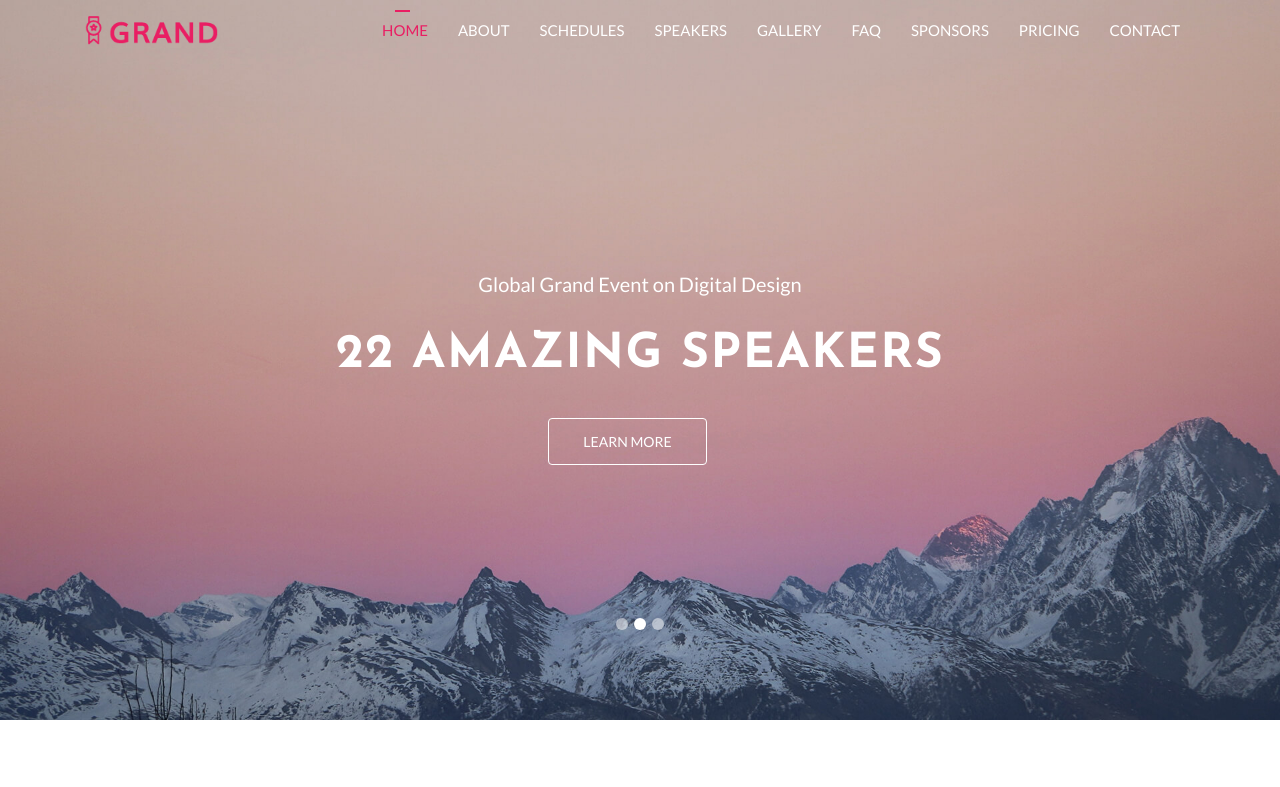
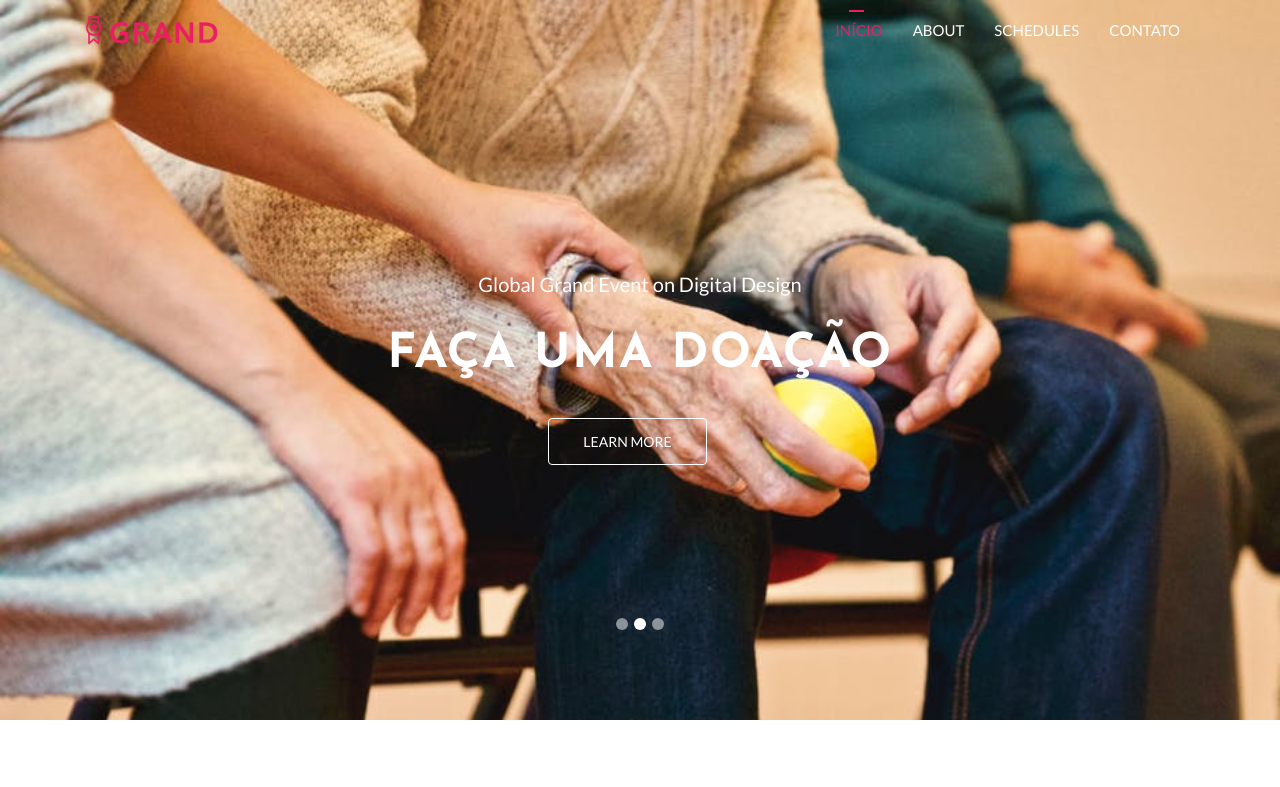
Before and after one commit to wendreof/lardombosco3, a plain HTML site: page index.html in a window 1280 px wide. Shown: the top 787 px of the page. Drawn offline with Linux system fonts and the light colour scheme; some packages are replaced by stand-ins of ours; files whose address does not match are found by name.

Commit message:
Updating imgs

```diff
--- a/index.html
+++ b/index.html
@@ -5,7 +5,7 @@
     <meta charset="utf-8">
     <meta name="viewport" content="width=device-width, initial-scale=1, shrink-to-fit=no">
 
-    <title>Grand - Event and Conference Template</title>
+    <title>Centro de convivência Dom Bosco</title>
 
     <!-- Bootstrap CSS -->
     <link rel="stylesheet" type="text/css" href="assets/css/bootstrap.min.css" >
@@ -44,7 +44,7 @@
             <ul class="navbar-nav mr-auto w-100 justify-content-end">
               <li class="nav-item active">
                 <a class="nav-link" href="#header-wrap">
-                  Home
+                  Início
                 </a>
               </li>
               <li class="nav-item">
@@ -56,35 +56,9 @@
                 <a class="nav-link" href="#schedules">
                   schedules
                 </a>
-              </li>
-              <li class="nav-item">
-                <a class="nav-link" href="#team">
-                  Speakers
-                </a>
-              </li>
-              <li class="nav-item">
-                <a class="nav-link" href="#gallery">
-                  Gallery
-                </a>
-              </li>
-              <li class="nav-item">
-                <a class="nav-link" href="#faq">
-                  Faq
-                </a>
-              </li>
-              <li class="nav-item">
-                <a class="nav-link" href="#sponsors">
-                  Sponsors
-                </a>
-              </li>
-              <li class="nav-item">
-                <a class="nav-link" href="#pricing">
-                  pricing
-                </a>
-              </li>
               <li class="nav-item">
                 <a class="nav-link" href="#google-map-area">
-                  Contact
+                  Contato
                 </a>
               </li>
             </ul>
@@ -103,20 +77,6 @@
              <a class="page-scroll" href="#schedules">schedules</a>
           </li>
           <li>
-            <a class="page-scroll" href="#team">Speakers</a>
-          </li>
-          <li>
-            <a class="page-scroll" href="#gallery">Gallery</a>
-          </li>
-          <li>
-            <a class="page-scroll" href="#faq">Faq</a>
-          </li>
-          <li>
-            <a class="page-scroll" href="#sponsors">Sponsors</a>
-          </li>
-          <li>
-            <a class="page-scroll" href="#pricing">pricing</a>
-          </li>
           <li>
             <a class="page-scroll" href="#google-map-area">Contact</a>
           </li>
@@ -135,24 +95,24 @@
         </ol>
         <div class="carousel-inner">
           <div class="carousel-item active">
-            <img class="d-block w-100" src="assets/img/slider/slide1.jpg" alt="First slide">
+            <img class="d-block w-100" src="assets/img/slider/slide1.jpeg" alt="First slide">
             <div class="carousel-caption d-md-block">
               <p class="fadeInUp wow" data-wow-delay=".6s">Global Grand Event on Digital Design</p>
-              <h1 class="wow fadeInDown heading" data-wow-delay=".4s">Design Thinking Conference</h1>
+              <h1 class="wow fadeInDown heading" data-wow-delay=".4s">Ajude o Centro de Convicência Dom Bosco</h1>
               <a href="#" class="fadeInLeft wow btn btn-common btn-lg" data-wow-delay=".6s">Get Ticket</a>
               <a href="#" class="fadeInRight wow btn btn-border btn-lg" data-wow-delay=".6s">Explore More</a>
             </div>
           </div>
           <div class="carousel-item">
-            <img class="d-block w-100" src="assets/img/slider/slide2.jpg" alt="Second slide">
+            <img class="d-block w-100" src="assets/img/slider/slide2.jpeg" alt="Second slide">
             <div class="carousel-caption d-md-block">
               <p class="fadeInUp wow" data-wow-delay=".6s">Global Grand Event on Digital Design</p>
-              <h1 class="wow bounceIn heading" data-wow-delay=".7s">22 Amazing Speakers</h1>
+              <h1 class="wow bounceIn heading" data-wow-delay=".7s">Faça uma doação</h1>
               <a href="#" class="fadeInUp wow btn btn-border btn-lg" data-wow-delay=".8s">Learn More</a>
             </div>
           </div>
           <div class="carousel-item">
-            <img class="d-block w-100" src="assets/img/slider/slide3.jpg" alt="Third slide">
+            <img class="d-block w-100" src="assets/img/slider/slide3.jpeg" alt="Third slide">
             <div class="carousel-caption d-md-block">
               <p class="fadeInUp wow" data-wow-delay=".6s">Global Grand Event on Digital Design</p>
               <h1 class="wow fadeInUp heading" data-wow-delay=".6s">Book Your Seat Now!</h1>
```
Also changed, not shown: assets/img/slider/slide1.jpeg (added), assets/img/slider/slide2.jpeg (added), assets/img/slider/slide3.jpeg (added).
